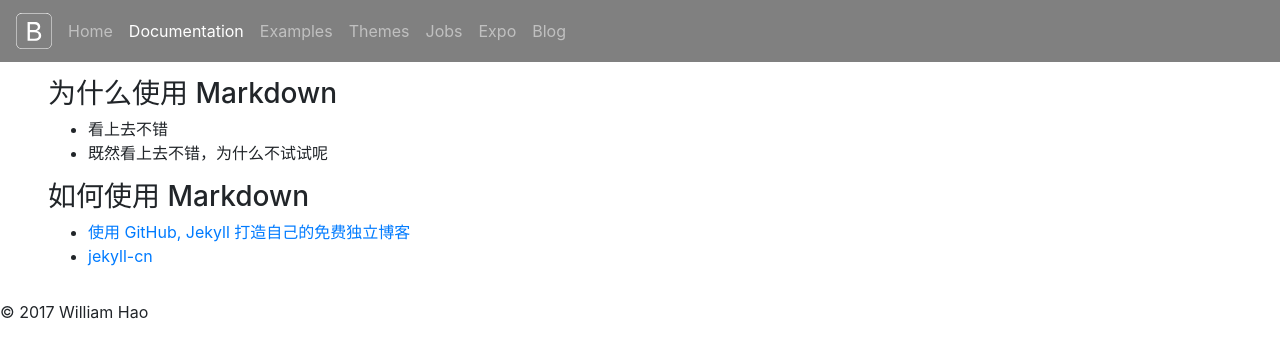
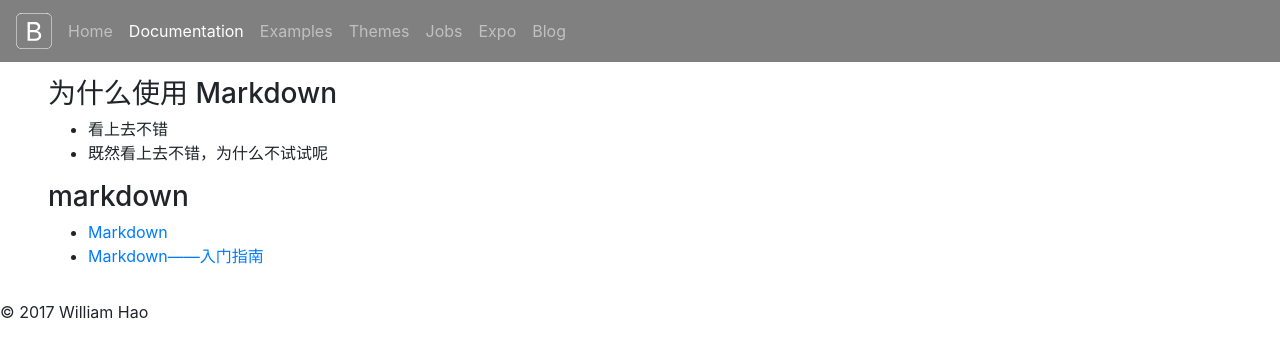
Before and after one commit to haoguanjun/jekyll, a Jekyll site: the page built from _posts/2017-08-14-markdown.md, in a window 1280 px wide. Shown: the top 358 px of the page. Built offline with Jekyll 4.4.1, drawn with Linux system fonts in a browser that asks for light colours.

Commit message:
add posts.

```diff
--- a/_posts/2017-08-14-markdown.md
+++ b/_posts/2017-08-14-markdown.md
@@ -10,7 +10,6 @@ comments: true
 * 看上去不错
 * 既然看上去不错，为什么不试试呢
 
-
-### 如何使用 Markdown
-* [使用 GitHub, Jekyll 打造自己的免费独立博客](http://blog.csdn.net/on_1y/article/details/19259435)
-* [jekyll-cn](http://jekyllcn.com/)
+### markdown
+* [Markdown](https://daringfireball.net/projects/markdown/)
+* [Markdown——入门指南](http://www.jianshu.com/p/1e402922ee32)
```
Also changed, not shown: _posts/2017-07-21-jekyll.md (added, +11 -0 lines).
